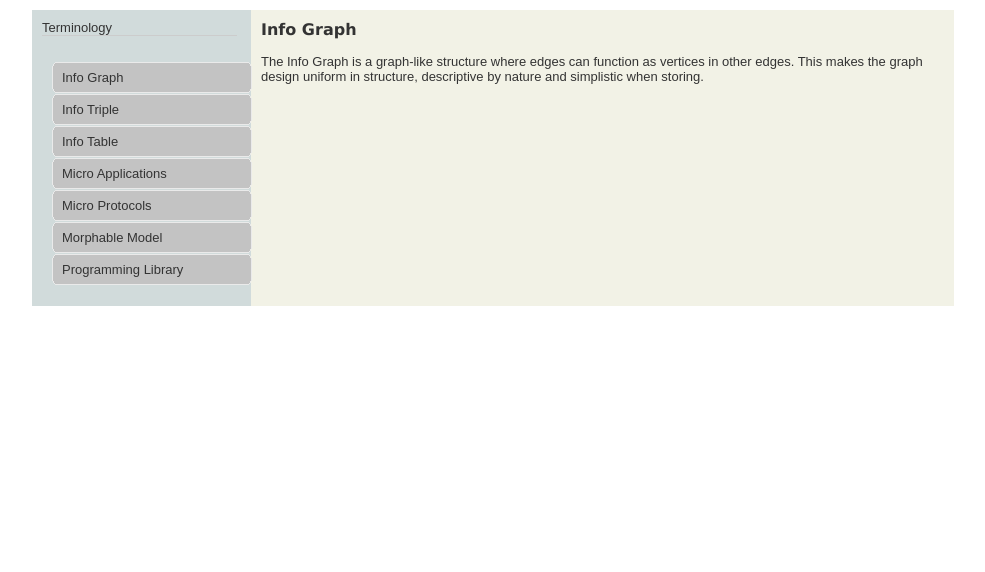
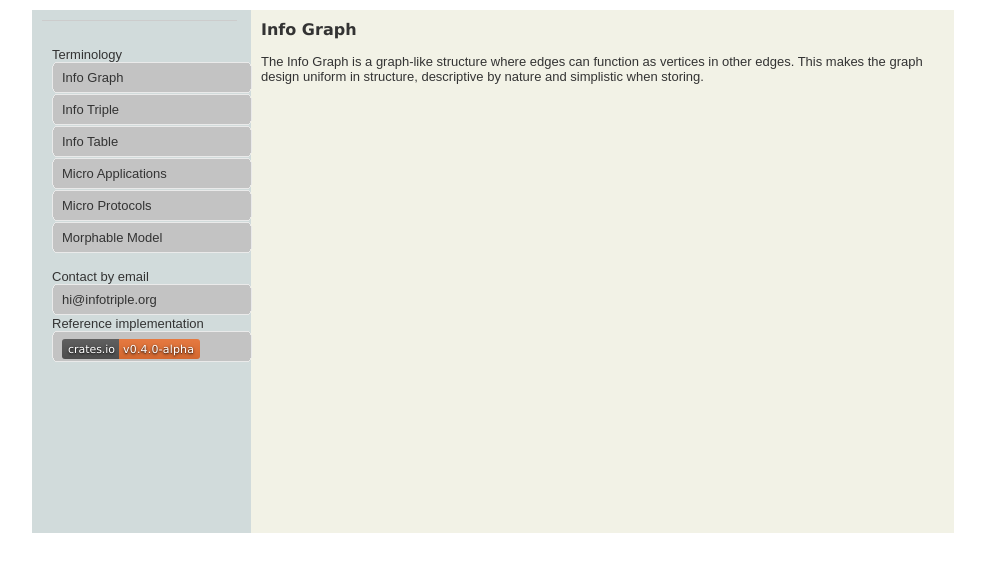
Before and after one commit to InfoGraphTheory/InfoGraphTheory.github.io, a plain HTML site: page infograph.html in a window 1280 px wide. Shown: the whole page, without its empty margins (147-1132 px from the left). Drawn offline with Linux system fonts and the light colour scheme.

Commit message:
add contact and impl link

```diff
--- a/infograph.html
+++ b/infograph.html
@@ -11,11 +11,11 @@
   <!-- Begin Faux Columns -->
   <div id="faux">
     <!-- Begin Left Column -->
-    <div id="leftcolumn">Terminology
+    <div id="leftcolumn">
 
 
 <hr />
-<div id="menu">
+<div id="menu">Terminology
   <ul>
     <li><a href="infograph.html">Info Graph</a></li>
     <li><a href="infotriple.html">Info Triple</a></li>
@@ -23,7 +23,17 @@
     <li><a href="microapplications.html">Micro Applications</a></li>
     <li><a href="microprotocols.html">Micro Protocols</a></li>
     <li><a href="morphablemodel.html">Morphable Model</a></li>
-    <li><a href="implementation.html">Programming Library</a></li>
+    <li>
+      <p><br />Contact by email <a href="mailto:hi@infotriple.org">hi@infotriple.org</a></p>
+    </li>
+    <li>
+      <p>Reference implementation
+      <a href="https://crates.io/crates/infograph/0.4.0-alpha">
+        <img src="infograph.svg" alt="infograph version 0.4.0-alpha">
+      </a></p>
+    </li>
+    <!--<li><a href="implementation.html">Programming Library</a></li>-->
+   <li><br /><br /><br /><br /><br /><br /><br /><br /><br /><br /></li>
   </ul>
 </div>
     </div>
```
Also changed, not shown: index.html (+8 -5 lines), infotable.html (+13 -3 lines), infotriple.html (+13 -3 lines), microapplications.html (+13 -3 lines), microprotocols.html (+13 -3 lines), morphablemodel.html (+13 -3 lines), infograph.svg (added).
